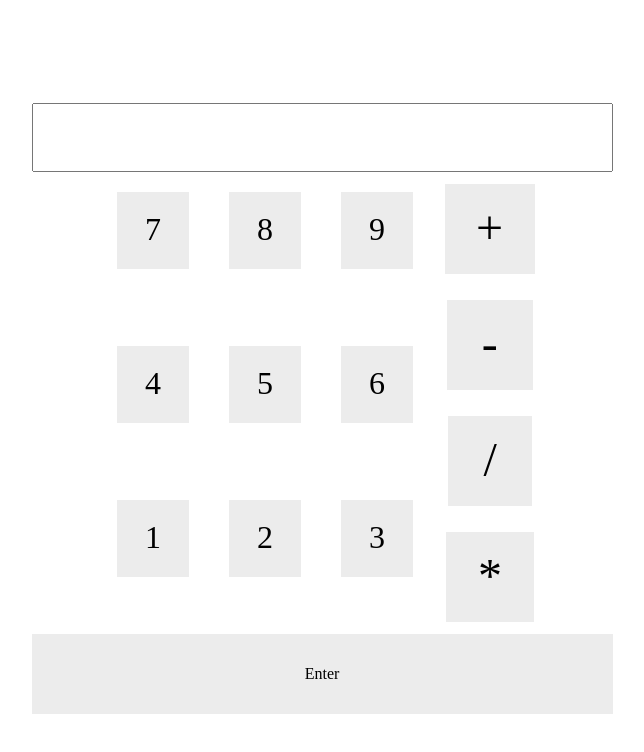
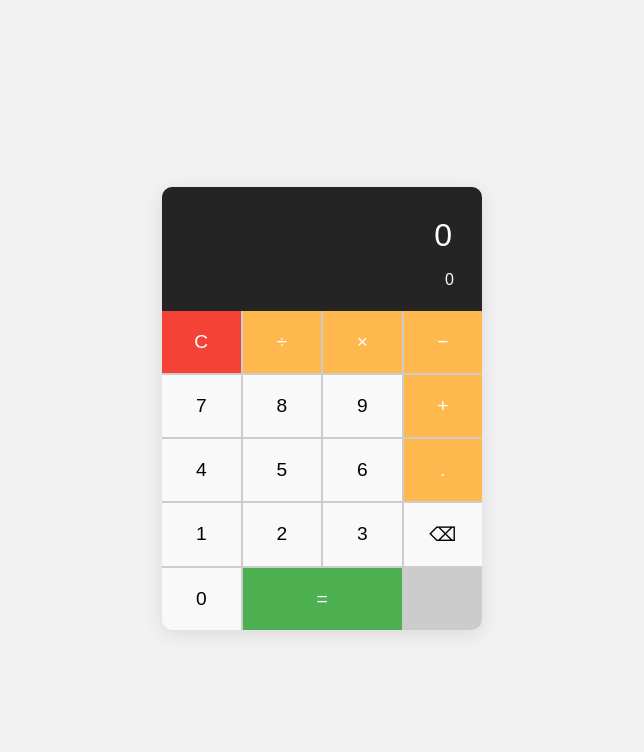
Before and after one commit to Prince34345/Calculator, a plain HTML site: page calculator/index.html in a window 1280 px wide. Shown: the whole page, without its empty margins (318-962 px from the left). Drawn offline with Linux system fonts and the light colour scheme.

Commit message:
completed

```diff
--- a/calculator/index.html
+++ b/calculator/index.html
@@ -8,28 +8,35 @@
     <script></script>
 </head>
 <body class="container">
-  <div class="inner-container">
-  <input class="text-input">
-  <div class="main-box">
-  <main class="number-box">
-      <div> <p>7</p> </div>
-      <div> <p>8</p> </div>
-      <div> <p>9</p> </div>
-      <div> <p>4</p> </div>
-      <div> <p>5</p> </div>
-      <div> <p>6</p> </div>
-      <div> <p>1</p> </div>
-      <div> <p>2</p> </div>
-      <div> <p>3</p> </div>
-  </main>
-  <main class="ops-box">
-    <div><p>+</p></div>
-    <div><p>-</p></div>
-    <div><p>/</p></div>
-    <div><p>*</p></div>
-  </main>
-  </div>
-  <div class="enter"><p>Enter</p></div>
+    <div class="calculator">
+    <div id="display" class="display">
+      <input id="display-input-id" class="display-input" type="text" value='0'>
+      <div class="answer-box"><p id="answer-result">0</p></div>
+    </div>
+    <div class="buttons">
+      <button class="clear" id="clear">C</button>
+      <button onclick="" class="operator" data-op="/">÷</button>
+      <button onclick="" class="operator" data-op="*">×</button>
+      <button class="operator" data-op="-">−</button>
+
+      <button class="number">7</button>
+      <button class="number">8</button>
+      <button class="number">9</button>
+      <button class="operator" data-op="+">+</button>
+
+      <button class="number">4</button>
+      <button class="number">5</button>
+      <button class="number">6</button>
+      <button class="operator">.</button>
+
+      <button class="number">1</button>
+      <button class="number">2</button>
+      <button class="number">3</button>
+      <button id="back">⌫</button>
+
+      <button class="number">0</button>
+      <button class="equal" id="equal">=</button>
+    </div>
   </div>
   <script type="text/javascript" src="./main.js"></script>
 </body>
--- a/calculator/main.js
+++ b/calculator/main.js
@@ -0,0 +1,57 @@
+const input = document.getElementById("display-input-id");
+const Equal = document.getElementById("equal");
+const answer = document.getElementById("answer-result");
+const clear = document.getElementById("clear");
+const buttons = document.querySelectorAll(".number, .operator");
+let currentVal;
+const back = document.getElementById('back');
+
+
+input.addEventListener("input", (e) => {
+  currentVal = e.target.value;
+});
+
+let result = "";
+
+answer.addEventListener("click", () => {
+  input.value = answer.innerText;
+  answer.innerText = "0";
+});
+
+clear.addEventListener("click", () => {
+  input.value = "0";
+  answer.innerText = "0";
+  currentVal = 0;
+});
+
+Equal.addEventListener("click", (e) => {
+  try {
+    result = eval(currentVal);
+    answer.innerHTML = result;
+  } catch (err) {
+    input.value = "Error";
+  }
+});
+
+buttons.forEach((btn) => {
+  btn.addEventListener("click", () => {
+    const val = btn.textContent;
+
+    if (input.value === "0") {
+      input.value = val;
+      currentVal = val;
+    } else {
+      input.value += val;
+      currentVal += val;
+    }
+  });
+});
+
+
+back.addEventListener('click', () => {
+    console.log("hello");
+    if (currentVal.length > 0) {
+         currentVal = currentVal.slice(0, -1)
+    }
+    input.value = currentVal;
+})
--- a/calculator/style.css
+++ b/calculator/style.css
@@ -1,72 +1,106 @@
-.container {
-    display: flex;
-    justify-content:center;
-    align-items: center;
-    height: 100vh;
-    flex-direction: column;
-}
-.text-input {
-    padding: 25px;
-    padding-inline: 200px;
-}
-.number-box {
-    display: grid;
-    grid-template-columns: repeat(3, 1fr);
-    grid-template-rows: repeat(3, 1fr);
-}
-.inner-container {
-    display: flex;
-    justify-content: center;
-    align-items: center;
-    flex-direction: column;
+   * {
+      box-sizing: border-box;
+      font-family: "Poppins", sans-serif;
+    }
+
+    body {
+      display: flex;
+      justify-content: center;
+      align-items: center;
+      height: 100vh;
+      background: #f2f2f2;
+    }
+
+    .calculator {
+      width: 320px;
+      background: #fff;
+      border-radius: 10px;
+      box-shadow: 0 4px 20px rgba(0, 0, 0, 0.1);
+      overflow: hidden;
+    }
+
+    .buttons {
+      display: grid;
+      grid-template-columns: repeat(4, 1fr);
+      gap: 2px;
+      background: #ccc;
+    }
+
+    button {
+      background: #f9f9f9;
+      border: none;
+      padding: 20px;
+      font-size: 1.2rem;
+      cursor: pointer;
+      transition: background 0.2s;
+    }
+
+    button:hover {
+      background: #e2e2e2;
+    }
+
+    .operator {
+      background: #ffb84d;
+      color: #fff;
+    }
+
+    .operator:hover {
+      background: #ffa31a;
+    }
+
+    .equal {
+      background: #4CAF50;
+      color: #fff;
+      grid-column: span 2;
+    }
+
+    .equal:hover {
+      background: #45a049;
+    }
+
+    .clear {
+      background: #f44336;
+      color: #fff;
+    }
+
+    .clear:hover {
+      background: #da190b;
+    }
+.display {
+  background: #242424;
+  padding: 20px;
+  gap:2px;
+  box-shadow: 0 4px 20px rgba(0, 0, 0, 0.4);
+  width: 320px;
+  display: flex;
+  flex-direction: column;
+  justify-content: flex-end;
+  align-items: flex-end; /* 👈 aligns input & answer to the right */
+  gap: 5px;
 }
 
-.number-box div {
-
-    margin: 20px;
-    display: flex;
-    justify-content: center;
-    align-items: center;
-    background: rgba(213,213,213,.453);
-    height: 50%;
+.display-input {
+  border: none;
+  border-radius: 3px;
+  width: 100%;
+  text-align: right;
+  font-size: 2rem;
+  color: #fff;
+  padding: 10px;
+  outline: none;
+  background: transparent;
 }
 
-.number-box div p {
-    padding: 32px;
-    transform: scale(2);
-}
-.enter {
-    background: rgba(213,213,213,.453);
-    height: 10vh;
-    display: flex;
-    justify-content: center;
-    align-items: center;
-    width: 100%;
-}
-.inner-container {
-    padding: 10px;
-
-}
-.main-box {
-    display: flex;
-}
-.ops-box {
-    height: 100%;
-    display: flex;
-    justify-content: space-between;
-    align-items: center;
-    flex-direction: column;
-}
-.ops-box div {
-    margin: 12px;
-    display: flex;
-    justify-content: center;
-    align-items: center;
-    background: rgba(213,213,213,.453);
+.answer-box {
+  width: 100%;
+  border-radius: 3px;
+  padding: 2px 8px;
 }
 
-.ops-box div p {
-    padding: 20px;
-    transform: scale(3);
-    padding-inline: 40px;
+.answer-box p {
+  color: #fff;
+  font-size: 1rem;
+  margin: 0;
+  text-align: right;
+  transition: all ease 2s;
 }
```
